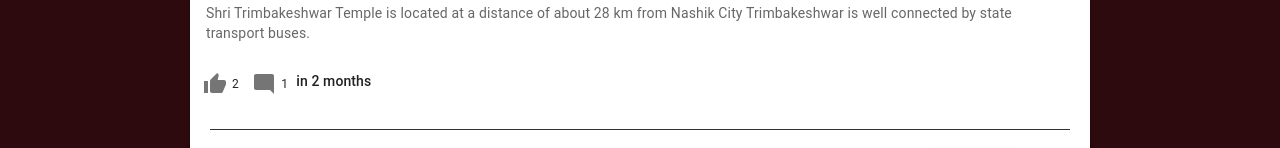
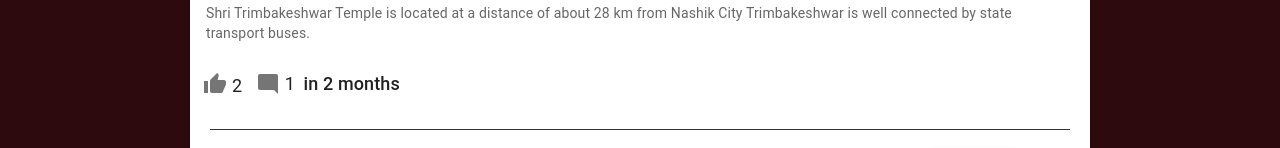
Before and after one commit to nkrathod/wine-city-blogs, a React (Create React App) app: page / in a window 1280 px wide. Shown: the part 530-678 px from the top of the page. Built offline with nearby package versions, Linux system fonts and the light colour scheme; data requests are answered from the project's data file; grey boxes are pictures that could not be loaded.

Commit message:
comment added

```diff
--- a/src/App.css
+++ b/src/App.css
@@ -55,6 +55,14 @@ nav ul li a:hover::after{
   padding: 20px;
   border-top: 1px solid #333232;
 }
+.likcount{
+  font-size: 18px !important;
+  vertical-align: bottom;
+}
+.commentscount{
+  font-size: 18px !important;
+  vertical-align: middle;
+}
 
 /* --------------  css for small screens ---------- */
 nav .fa-solid{
--- a/src/components/Blogs.jsx
+++ b/src/components/Blogs.jsx
@@ -119,7 +119,7 @@ const Blogs = (props) => {
             <IconButton size="small" onClick={handleLikes}>
               <ThumbUpIcon color={isLiked ? "primary" : ""} />
             </IconButton>
-            <Typography variant="caption" color={isLiked ? "primary" : ""}>
+            <Typography variant="caption" color={isLiked ? "primary" : ""} className="likcount">
               {likesCount}
             </Typography>
           </div>
@@ -127,11 +127,11 @@ const Blogs = (props) => {
             <IconButton size="small" onClick={handleLikes}>
               <ModeCommentIcon color={isComment ? "primary" : ""} />
             </IconButton>
-            <Typography variant="caption" color={isComment ? "primary" : ""}>
+            <Typography variant="caption" color={isComment ? "primary" : ""} className="commentscount">
               {comments.length}
             </Typography>
           </div>
-          <Typography variant="subtitle2" display="block" gutterBottom>
+          <Typography variant="subtitle2" display="block" className="commentscount">
             {dayjs(props.data.timestamp).fromNow()}
           </Typography>
         </CardActions>
```
